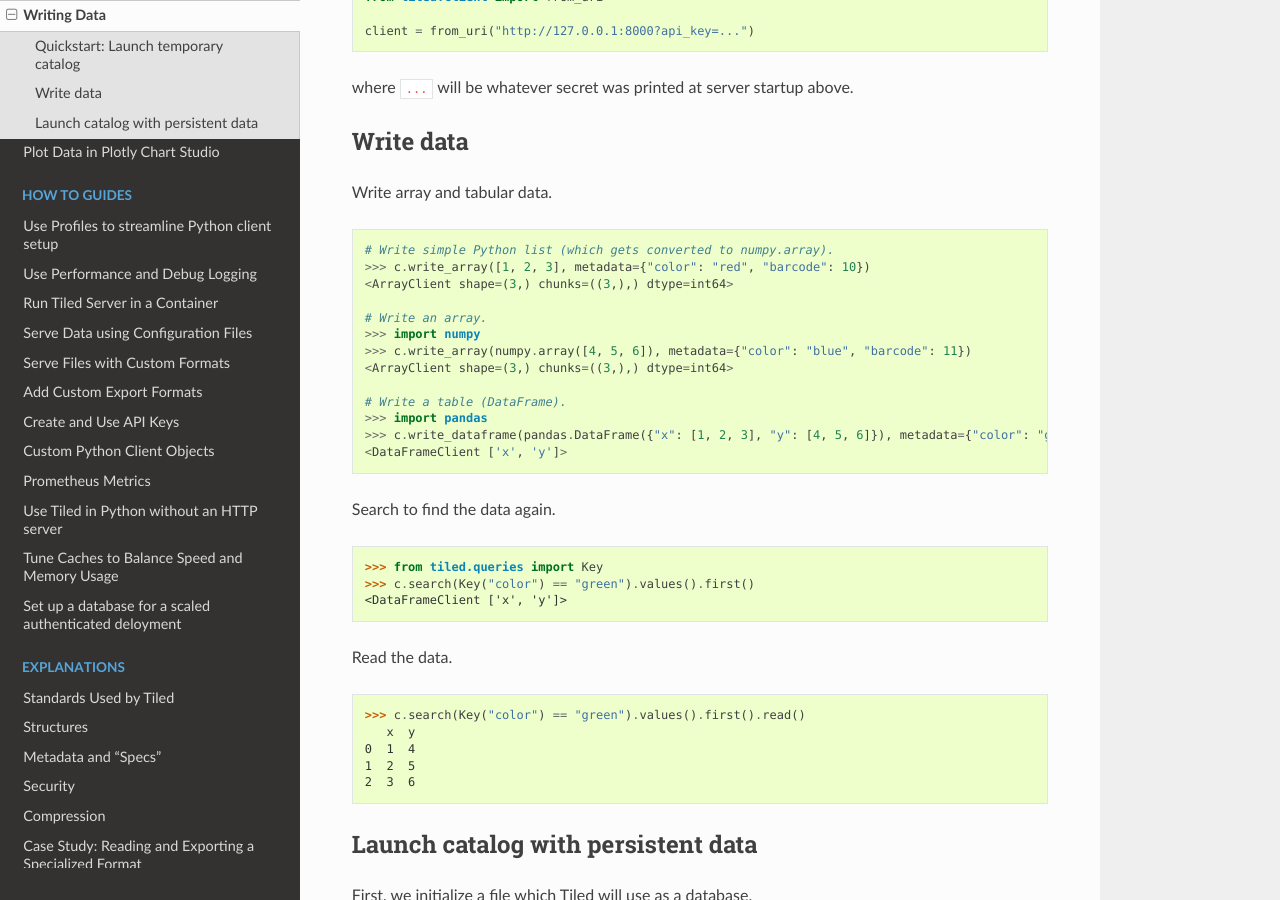
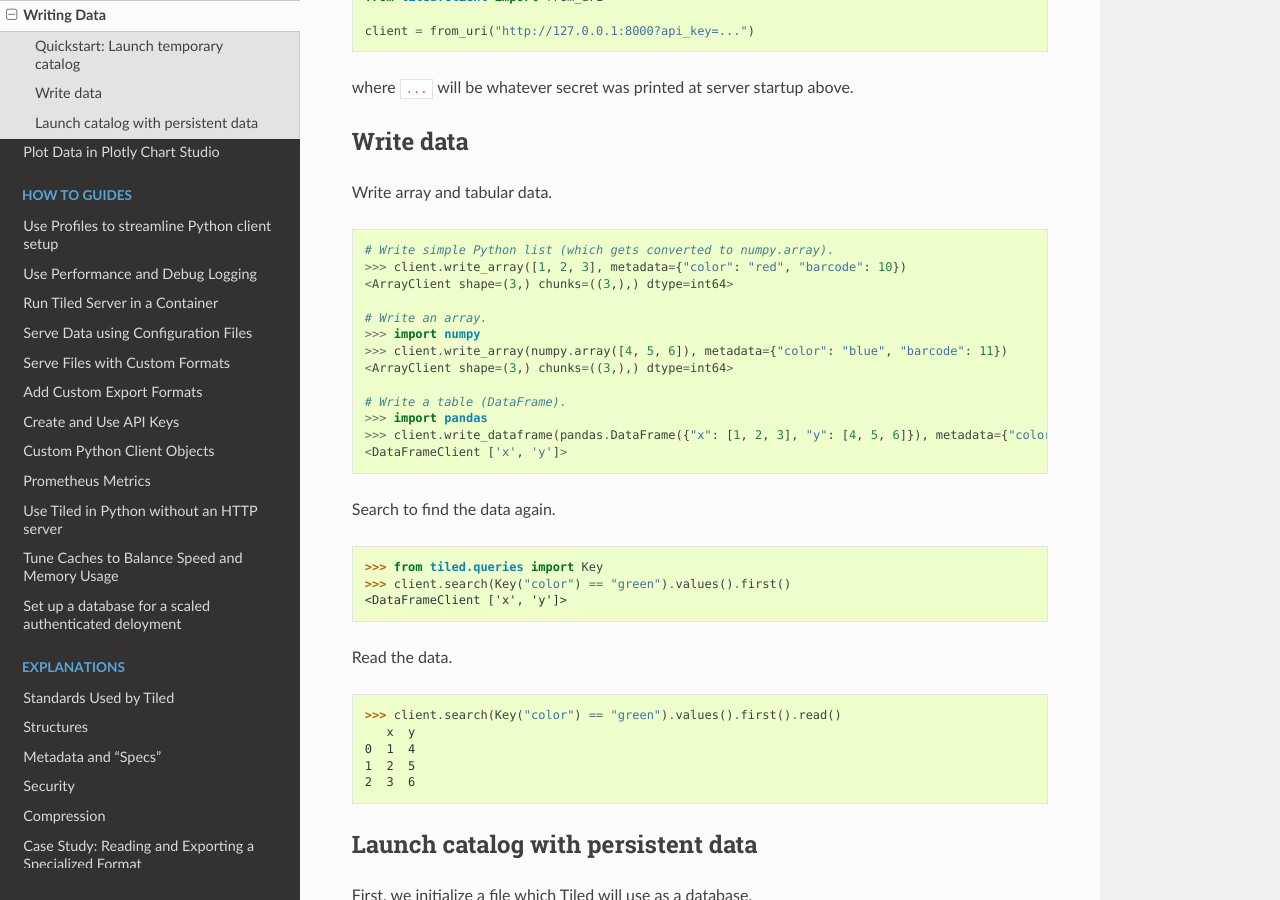
Before and after one commit to bluesky/tiled, a Sphinx documentation site: the page built from docs/source/tutorials/writing.md, in a window 1280 px wide and 900 px high, scrolled down 869 px. Built offline with Sphinx 7.4.7 and the Read the Docs theme 2.0.0, drawn with Linux system fonts in a browser that asks for light colours; pages that are not in the unit, such as notebooks, are missing from menus; the version number could not be read and is left out.

Commit message:
fix minor typo in writing tutorial
tiled client is defined as `client` but referenced subsequently as `c`

````diff
--- a/docs/source/tutorials/writing.md
+++ b/docs/source/tutorials/writing.md
@@ -52,17 +52,17 @@
 
 ```python
 # Write simple Python list (which gets converted to numpy.array).
->>> c.write_array([1, 2, 3], metadata={"color": "red", "barcode": 10})
+>>> client.write_array([1, 2, 3], metadata={"color": "red", "barcode": 10})
 <ArrayClient shape=(3,) chunks=((3,),) dtype=int64>
 
 # Write an array.
 >>> import numpy
->>> c.write_array(numpy.array([4, 5, 6]), metadata={"color": "blue", "barcode": 11})
+>>> client.write_array(numpy.array([4, 5, 6]), metadata={"color": "blue", "barcode": 11})
 <ArrayClient shape=(3,) chunks=((3,),) dtype=int64>
 
 # Write a table (DataFrame).
 >>> import pandas
->>> c.write_dataframe(pandas.DataFrame({"x": [1, 2, 3], "y": [4, 5, 6]}), metadata={"color": "green", "barcode": 12})
+>>> client.write_dataframe(pandas.DataFrame({"x": [1, 2, 3], "y": [4, 5, 6]}), metadata={"color": "green", "barcode": 12})
 <DataFrameClient ['x', 'y']>
 ```
 
@@ -70,14 +70,14 @@
 
 ```py
 >>> from tiled.queries import Key
->>> c.search(Key("color") == "green").values().first()
+>>> client.search(Key("color") == "green").values().first()
 <DataFrameClient ['x', 'y']>
 ```
 
 Read the data.
 
 ```py
->>> c.search(Key("color") == "green").values().first().read()
+>>> client.search(Key("color") == "green").values().first().read()
    x  y
 0  1  4
 1  2  5
````
